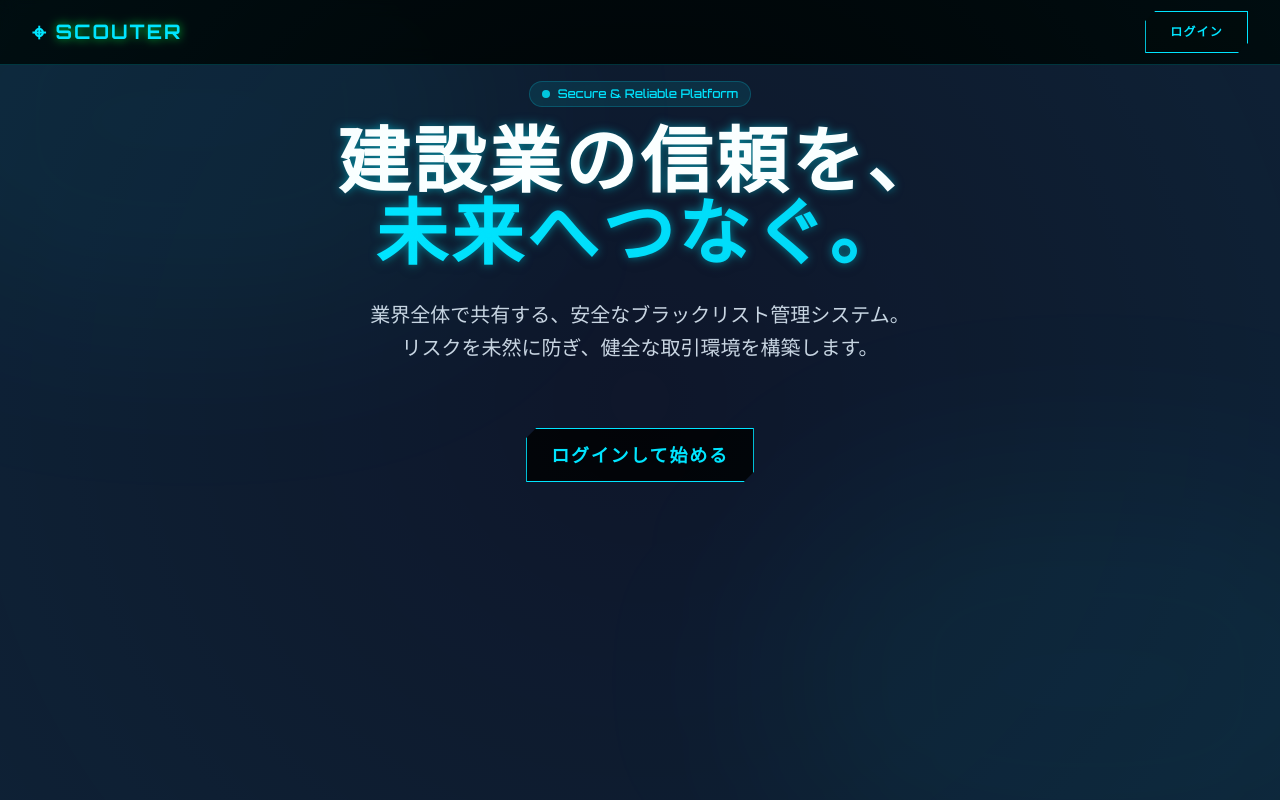
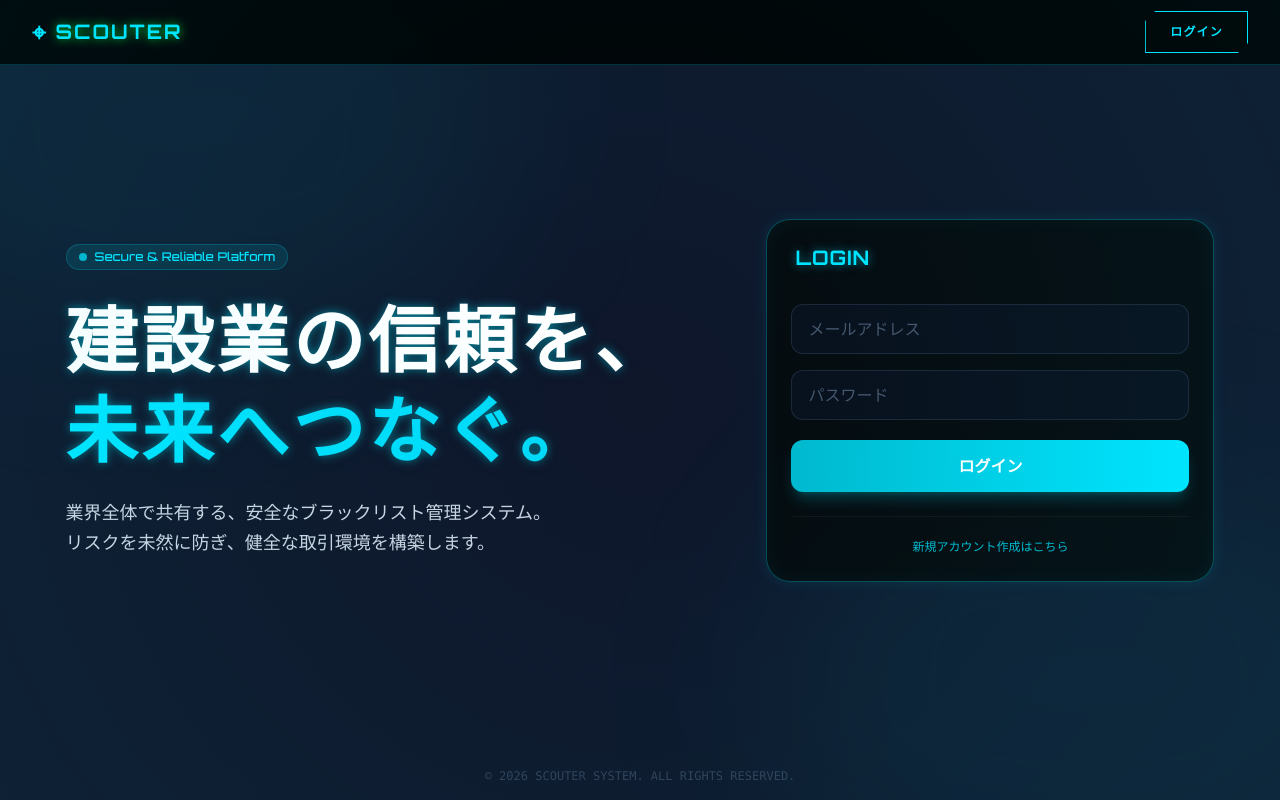
Before and after one commit to CHINOMOTO/blacklist-app, a Next.js app: page / in a window 1280 px wide. Shown: the top 800 px of the page. Built offline with nearby package versions, Linux system fonts and the light colour scheme; no server answers.

Commit message:
feat: merge login form into top page for simpler ux

```diff
--- a/app/page.tsx
+++ b/app/page.tsx
@@ -1,79 +1,144 @@
+"use client";
+
+import { useState } from "react";
 import Link from "next/link";
+import { useRouter } from "next/navigation";
+import { supabase } from "@/lib/supabaseClient";
 
 export default function Home() {
+  const router = useRouter();
+  const [email, setEmail] = useState("");
+  const [password, setPassword] = useState("");
+  const [isLoading, setIsLoading] = useState(false);
+  const [errorMsg, setErrorMsg] = useState<string | null>(null);
+
+  const handleSubmit = async (e: React.FormEvent) => {
+    e.preventDefault();
+    setErrorMsg(null);
+    setIsLoading(true);
+
+    try {
+      const loginPromise = supabase.auth.signInWithPassword({
+        email,
+        password,
+      });
+
+      const timeoutPromise = new Promise<{ data: { session: null }; error: { message: string } }>((_, reject) =>
+        setTimeout(() => reject(new Error("サーバーからの応答がありません。ネットワーク接続を確認してください。")), 15000)
+      );
+
+      const { data, error } = await Promise.race([loginPromise, timeoutPromise]) as any;
+
+      if (error) {
+        if (error.message.includes("Invalid login credentials")) {
+          throw new Error("メールアドレスまたはパスワードが間違っています。");
+        }
+        if (error.message.includes("Email not confirmed")) {
+          throw new Error("メールアドレスの確認が完了していません。受信トレイを確認してください。");
+        }
+        throw error;
+      }
+
+      if (data?.session) {
+        router.push("/dashboard");
+      }
+    } catch (err: any) {
+      setErrorMsg(err.message || "ログイン中に問題が発生しました。");
+      setIsLoading(false);
+    }
+  };
+
   return (
-    <div className="min-h-screen flex flex-col">
+    <div className="min-h-screen flex flex-col items-center justify-center p-4 relative overflow-hidden">
       {/* Background Decor */}
       <div className="fixed inset-0 overflow-hidden pointer-events-none -z-10">
         <div className="absolute top-[-10%] left-[-10%] w-[50%] h-[50%] bg-[#00e5ff]/5 rounded-full blur-[100px]"></div>
         <div className="absolute bottom-[-10%] right-[-10%] w-[50%] h-[50%] bg-[#00e5ff]/5 rounded-full blur-[100px]"></div>
       </div>
 
-      {/* Hero Section */}
-      <main className="flex-grow flex flex-col items-center justify-center text-center px-4 md:px-6 relative sm:pt-20 pt-16 pb-20">
-        <div className="animate-fade-in space-y-8 max-w-4xl mx-auto">
-          <div className="inline-flex items-center gap-2 px-3 py-1 rounded-full bg-[#00e5ff]/10 border border-[#00e5ff]/20 text-[#00e5ff] text-xs font-medium mb-4">
+      <main className="w-full max-w-6xl flex flex-col md:flex-row items-center justify-center gap-12 md:gap-24 relative z-10 animate-fade-in">
+
+        {/* Left Side: Hero Text */}
+        <div className="text-center md:text-left max-w-2xl">
+          <div className="inline-flex items-center gap-2 px-3 py-1 rounded-full bg-[#00e5ff]/10 border border-[#00e5ff]/20 text-[#00e5ff] text-xs font-medium mb-6 mx-auto md:mx-0">
             <span className="w-2 h-2 rounded-full bg-[#00e5ff] animate-pulse"></span>
             Secure & Reliable Platform
           </div>
 
-          <h1 className="text-5xl md:text-7xl font-bold tracking-tight text-white drop-shadow-lg">
+          <h1 className="text-5xl md:text-7xl font-bold tracking-tight text-white drop-shadow-lg mb-6 leading-tight">
             建設業の信頼を、<br />
             <span className="text-transparent bg-clip-text bg-gradient-to-r from-[#00e5ff] to-cyan-400 text-glow">
               未来へつなぐ。
             </span>
           </h1>
 
-          <p className="text-lg md:text-xl text-slate-300 max-w-2xl mx-auto leading-relaxed">
+          <p className="text-lg text-slate-300 leading-relaxed mb-8 md:mb-0">
             業界全体で共有する、安全なブラックリスト管理システム。<br className="hidden md:block" />
             リスクを未然に防ぎ、健全な取引環境を構築します。
           </p>
-
-          <div className="flex flex-col sm:flex-row gap-4 justify-center pt-8">
-            <Link
-              href="/login"
-              className="btn-primary text-lg px-8 py-4 shadow-xl shadow-[#00e5ff]/20 hover:scale-105 transition-transform"
-            >
-              ログインして始める
-            </Link>
-          </div>
         </div>
 
-        {/* Feature Cards */}
-        <div className="mt-24 grid grid-cols-1 md:grid-cols-3 gap-8 max-w-6xl w-full mx-auto px-4 opacity-0 animate-fade-in delay-200" style={{ animationFillMode: 'forwards' }}>
-          <FeatureCard
-            icon="🔒"
-            title="堅牢なセキュリティ"
-            description="最新のセキュリティ技術により、機密情報を安全に保護・管理します。"
-          />
-          <FeatureCard
-            icon="⚡"
-            title="リアルタイム共有"
-            description="情報は即座に反映され、組織全体で最新のリスク情報を共有できます。"
-          />
-          <FeatureCard
-            icon="📱"
-            title="どこでもアクセス"
-            description="スマホ・タブレット対応。現場や移動中もスムーズに確認可能です。"
-          />
+        {/* Right Side: Login Form */}
+        <div className="w-full max-w-md">
+          <div className="glass-panel rounded-3xl p-8 shadow-2xl border border-white/5 backdrop-blur-xl">
+            <div className="mb-8 pl-1">
+              <h2 className="text-xl font-bold text-white tracking-widest uppercase flex items-center gap-2">
+                <span className="text-[#00e5ff]">Login</span>
+              </h2>
+            </div>
+
+            <form onSubmit={handleSubmit} className="space-y-5">
+              <div className="space-y-4">
+                <div className="input-group">
+                  <input
+                    type="email"
+                    required
+                    value={email}
+                    onChange={(e) => setEmail(e.target.value)}
+                    className="w-full bg-slate-900/50 border border-slate-700/50 rounded-xl px-4 py-3 text-slate-100 placeholder-slate-600 focus:outline-none focus:border-[#00e5ff]/50 focus:bg-slate-900/70 focus:ring-1 focus:ring-[#00e5ff]/30 transition-all"
+                    placeholder="メールアドレス"
+                  />
+                </div>
+                <div className="input-group">
+                  <input
+                    type="password"
+                    required
+                    value={password}
+                    onChange={(e) => setPassword(e.target.value)}
+                    className="w-full bg-slate-900/50 border border-slate-700/50 rounded-xl px-4 py-3 text-slate-100 placeholder-slate-600 focus:outline-none focus:border-[#00e5ff]/50 focus:bg-slate-900/70 focus:ring-1 focus:ring-[#00e5ff]/30 transition-all"
+                    placeholder="パスワード"
+                  />
+                </div>
+              </div>
+
+              {errorMsg && (
+                <div className="bg-red-500/10 border border-red-500/20 rounded-lg p-3 flex items-start gap-2">
+                  <span className="text-red-400 text-sm">⚠️</span>
+                  <p className="text-xs text-red-200 pt-0.5">{errorMsg}</p>
+                </div>
+              )}
+
+              <button
+                type="submit"
+                disabled={isLoading}
+                className="w-full py-3.5 px-4 rounded-xl text-white font-bold bg-gradient-to-r from-[#00e5ff]/80 to-[#00e5ff] hover:from-[#00e5ff] hover:to-[#00e5ff] shadow-lg shadow-[#00e5ff]/20 transition-all hover:scale-[1.02] disabled:opacity-70 disabled:cursor-not-allowed"
+              >
+                {isLoading ? "処理中..." : "ログイン"}
+              </button>
+            </form>
+
+            <div className="text-center mt-6 border-t border-white/5 pt-4">
+              <Link href="/signup" className="text-xs text-[#00e5ff] hover:underline opacity-80 hover:opacity-100">
+                新規アカウント作成はこちら
+              </Link>
+            </div>
+          </div>
         </div>
       </main>
 
-      <footer className="w-full py-8 border-t border-slate-800/50 bg-slate-900/50 backdrop-blur-sm mt-auto">
-        <div className="max-w-7xl mx-auto px-4 text-center text-slate-500 text-sm">
-          <p>&copy; {new Date().getFullYear()} SCOUTER. All rights reserved.</p>
-        </div>
+      <footer className="absolute bottom-4 w-full text-center text-slate-700 text-xs font-mono">
+        <p>&copy; {new Date().getFullYear()} SCOUTER SYSTEM. ALL RIGHTS RESERVED.</p>
       </footer>
     </div>
   );
 }
-
-function FeatureCard({ icon, title, description }: { icon: string, title: string, description: string }) {
-  return (
-    <div className="glass-panel p-6 rounded-2xl hover:bg-slate-800/50 transition-colors text-left card-hover">
-      <div className="text-4xl mb-4">{icon}</div>
-      <h3 className="text-lg font-bold text-white mb-2">{title}</h3>
-      <p className="text-slate-400 text-sm leading-relaxed">{description}</p>
-    </div>
-  )
-}
```
